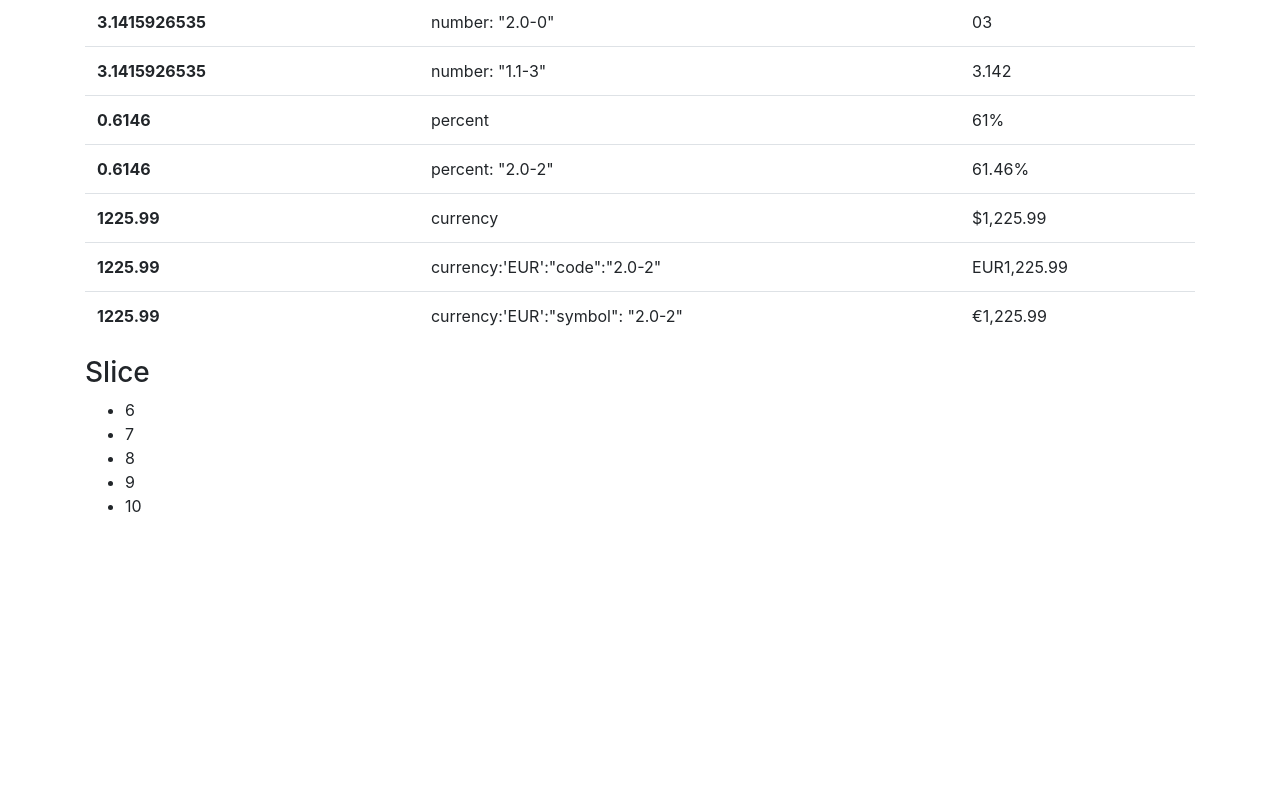
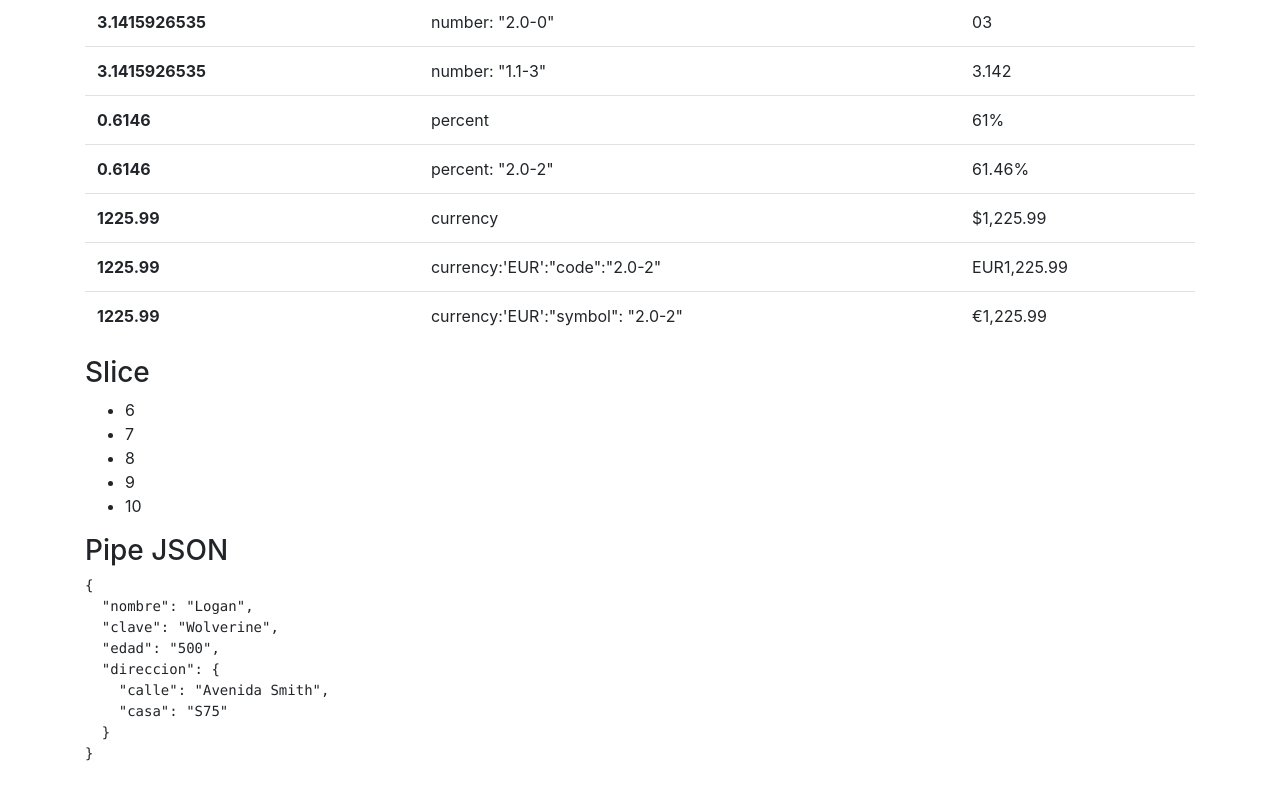
Before and after one commit to byronlopezec/angular-course, an Angular app in the folder 03-pipes/: page / in a window 1280 px wide. Shown: the part 403-1203 px from the top of the page. Before the commit the page ends 937 px from the top, so only its background shows below. Built offline with nearby package versions, Linux system fonts and the light colour scheme.

Commit message:
10. Pipe Json

```diff
--- a/03-pipes/src/app/app.component.html
+++ b/03-pipes/src/app/app.component.html
@@ -78,4 +78,8 @@
   <ul>
     <li *ngFor="let item of arreglo | slice: 5:10">{{ item }}</li>
   </ul>
+
+  <h3>Pipe JSON</h3>
+  <pre>{{ heroe | json }}</pre>
+  <br /><br /><br /><br />
 </div>
--- a/03-pipes/src/app/app.component.ts
+++ b/03-pipes/src/app/app.component.ts
@@ -11,4 +11,13 @@ export class AppComponent {
   PI: number = 3.1415926535;
   porcentaje: number = 0.6146;
   dinero: number = 1225.99;
+  heroe = {
+    nombre: "Logan",
+    clave: "Wolverine",
+    edad: "500",
+    direccion: {
+      calle: "Avenida Smith",
+      casa: "S75"
+    }
+  };
 }
```
